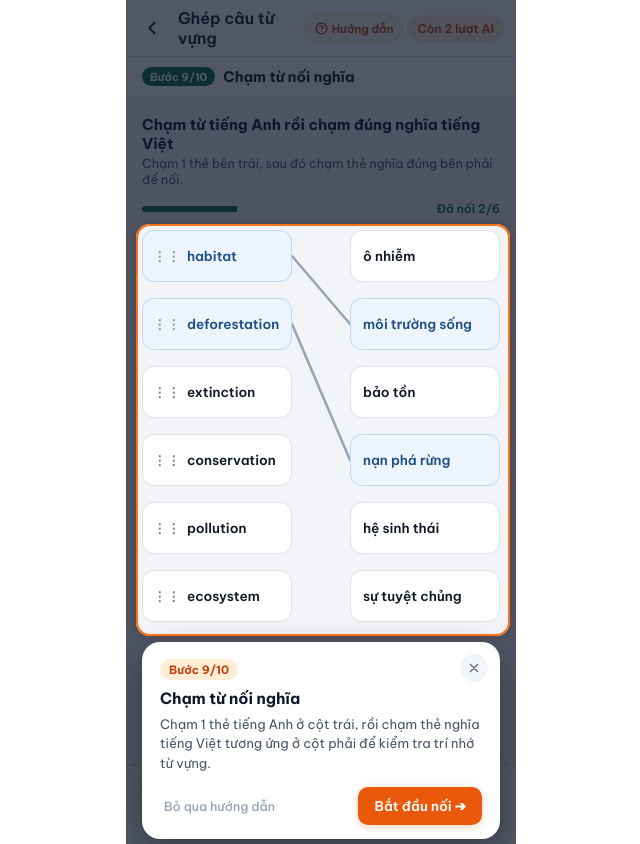
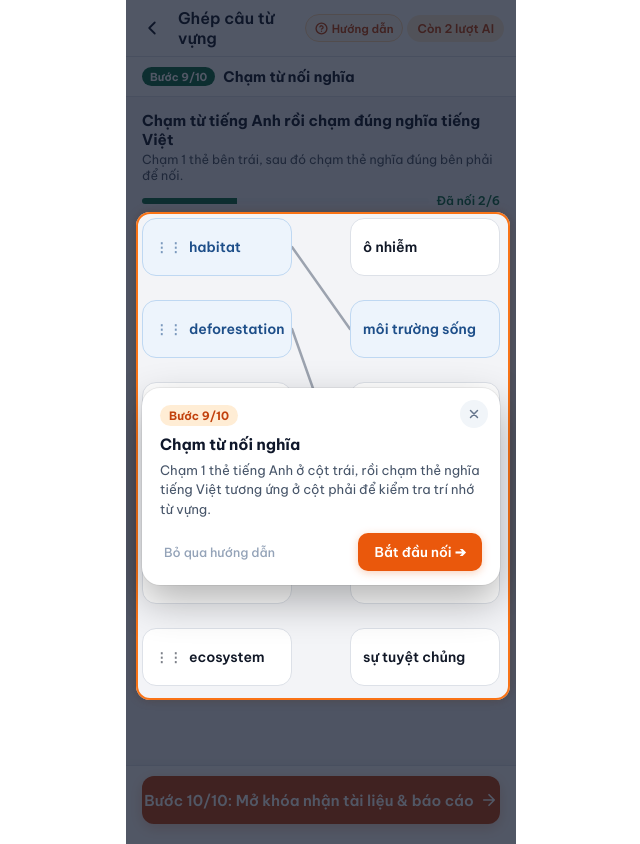
Before and after one commit to longnguyen17zz/web-trainghiem, a website: page M1Practice.html in a window 1280 px wide. Shown: the whole page, without its empty margins (319-959 px from the left). Drawn offline with Linux system fonts and the light colour scheme.

Commit message:
Gian deu 6 cap the noi tu va tang chieu cao the de lap day can doi khoang trong tren M1Practice

```diff
--- a/M1Practice.html
+++ b/M1Practice.html
@@ -26,7 +26,7 @@
     </div>
   </div>
 
-  <main style="flex: 1; overflow-y: auto; padding: 18px 16px 16px; display: flex; flex-direction: column; gap: 14px; padding-bottom: 60px">
+  <main style="flex: 1; overflow-y: auto; padding: 14px 16px 14px; display: flex; flex-direction: column; gap: 10px">
     <div style="display: flex; flex-direction: column; gap: 2px">
       <div style="font-size: 15px; font-weight: 700">Chạm từ tiếng Anh rồi chạm đúng nghĩa tiếng Việt</div>
       <div style="font-size: 12.5px; color: #4B5563">Chạm 1 thẻ bên trái, sau đó chạm thẻ nghĩa đúng bên phải để nối.</div>
@@ -37,8 +37,8 @@
       <span id="pct" style="font-size: 12px; font-weight: 600; color: #0E6B42; flex-shrink: 0">Đã nối 2/6</span>
     </div>
 
-    <div id="matchingBoard" style="position: relative; height: 396px">
-      <svg id="lines" width="358" height="396" style="position: absolute; left: 0; top: 0; pointer-events: none"></svg>
+    <div id="matchingBoard" style="position: relative; height: 472px">
+      <svg id="lines" width="358" height="472" style="position: absolute; left: 0; top: 0; pointer-events: none"></svg>
       <div id="leftCards" style="position: absolute; left: 0; top: 0; width: 150px"></div>
       <div id="rightCards" style="position: absolute; right: 0; top: 0; width: 150px"></div>
     </div>
@@ -95,7 +95,7 @@ var PAIRS = [
   { id: 'ecosystem', en: 'ecosystem', vi: 'hệ sinh thái' }
 ];
 var RIGHT_ORDER = ['pollution', 'habitat', 'conservation', 'deforestation', 'ecosystem', 'extinction'];
-var STEP = 68;
+var STEP = 82;
 var byId = {}; PAIRS.forEach(function (p) { byId[p.id] = p; });
 var leftIndex = {}; PAIRS.forEach(function (p, i) { leftIndex[p.id] = i; });
 var rightIndex = {}; RIGHT_ORDER.forEach(function (id, i) { rightIndex[id] = i; });
@@ -103,8 +103,8 @@ var rightIndex = {}; RIGHT_ORDER.forEach(function (id, i) { rightIndex[id] = i;
 var connections = { habitat: 'habitat', deforestation: 'deforestation' };
 var selected = null;
 
-var baseLeft = 'position: absolute; left: 0; width: 150px; height: 52px; border-radius: 12px; font-family: inherit; font-size: 13.5px; font-weight: 600; display: flex; align-items: center; gap: 6px; padding: 0 10px; text-align: left; border: 0; cursor: pointer;';
-var baseRight = 'position: absolute; right: 0; width: 150px; height: 52px; border-radius: 12px; font-family: inherit; font-size: 13.5px; font-weight: 600; display: flex; align-items: center; padding: 0 12px; text-align: left; border: 0; cursor: pointer;';
+var baseLeft = 'position: absolute; left: 0; width: 150px; height: 58px; border-radius: 14px; font-family: inherit; font-size: 14px; font-weight: 600; display: flex; align-items: center; gap: 6px; padding: 0 12px; text-align: left; border: 0; cursor: pointer; transition: all 0.15s ease; box-sizing: border-box;';
+var baseRight = 'position: absolute; right: 0; width: 150px; height: 58px; border-radius: 14px; font-family: inherit; font-size: 14px; font-weight: 600; display: flex; align-items: center; padding: 0 12px; text-align: left; border: 0; cursor: pointer; transition: all 0.15s ease; box-sizing: border-box;';
 var neutralStyle = 'border: 1.5px solid #BFD8F2; background: #EDF4FC; color: #1D4E89;';
 var correctStyle = 'border: 1.5px solid #B9E2C8; background: #E6F4EC; color: #0E6B42;';
 var wrongStyle = 'border: 1.5px solid #F3B4BD; background: #FDECEE; color: #A30D25;';
@@ -205,8 +205,8 @@ function render() {
     var rightId = connections[leftId];
     var isCorrect = leftId === rightId;
     var line = document.createElementNS('http://www.w3.org/2000/svg', 'line');
-    line.setAttribute('x1', 150); line.setAttribute('y1', leftIndex[leftId] * STEP + 26);
-    line.setAttribute('x2', 208); line.setAttribute('y2', rightIndex[rightId] * STEP + 26);
+    line.setAttribute('x1', 150); line.setAttribute('y1', leftIndex[leftId] * STEP + 29);
+    line.setAttribute('x2', 208); line.setAttribute('y2', rightIndex[rightId] * STEP + 29);
     line.setAttribute('stroke', allDone ? (isCorrect ? '#0E6B42' : '#C8102E') : '#9CA3AF');
     line.setAttribute('stroke-width', '2.5'); line.setAttribute('stroke-linecap', 'round');
     linesSvg.appendChild(line);
```
